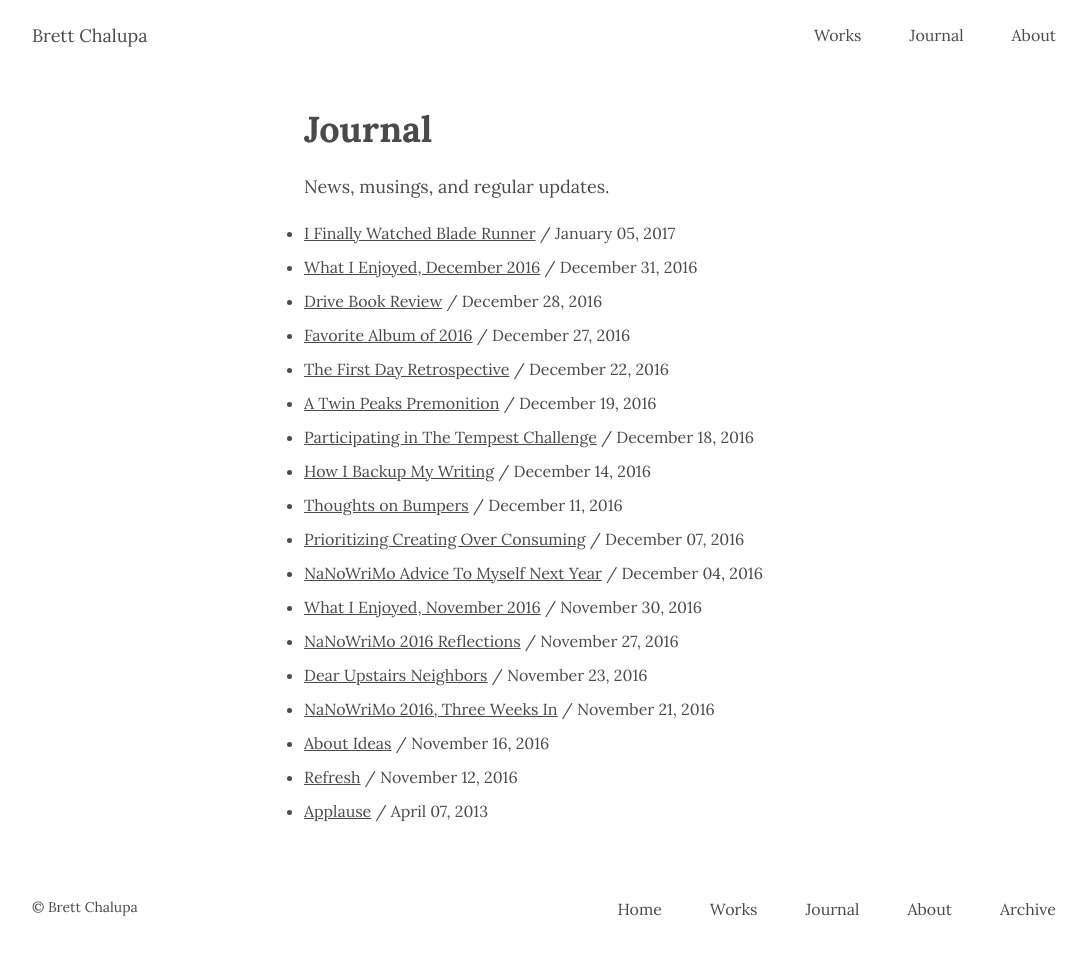
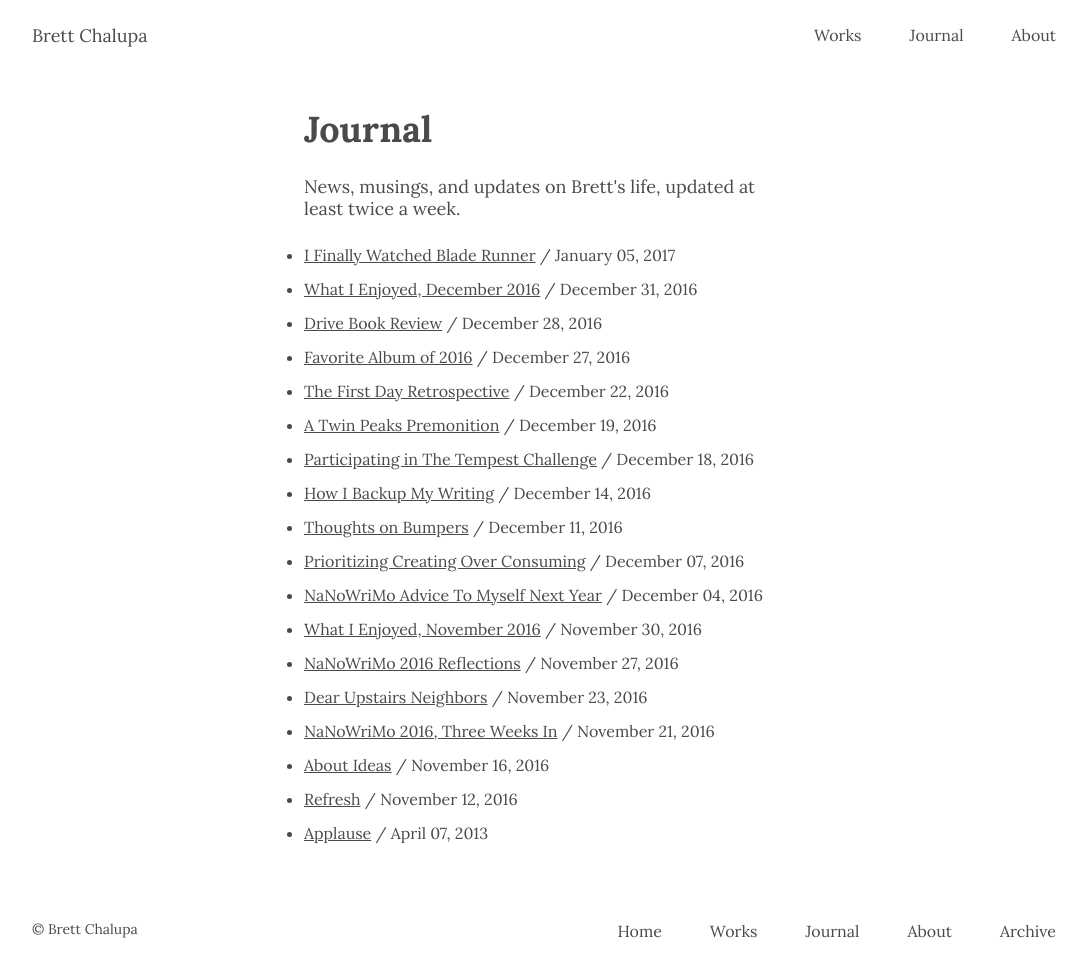
Before and after one commit to brettchalupa/brettchalupa.github.io, a Jekyll site: the page built from journal.html, in a window 1280 px wide. Shown: the whole page, without its empty margins (96-1183 px from the left). Built offline with Jekyll 4.4.1, drawn with Linux system fonts in a browser that asks for light colours; a script that is not in the unit is left out; before the commit the page ends 956 px from its top, so only the background shows below that.

Commit message:
Update Journal description to include frequency
The current journal frequency is twice a week, so this adds it to the
description so that it is rendered on the page for readers to know (to
hopefully check back regularly).

```diff
--- a/journal.html
+++ b/journal.html
@@ -1,6 +1,6 @@
 ---
 title: Journal
-description: News, musings, and regular updates.
+description: News, musings, and updates on Brett's life, updated at least twice a week.
 permalink: "/journal/"
 layout: default
 ---
```
